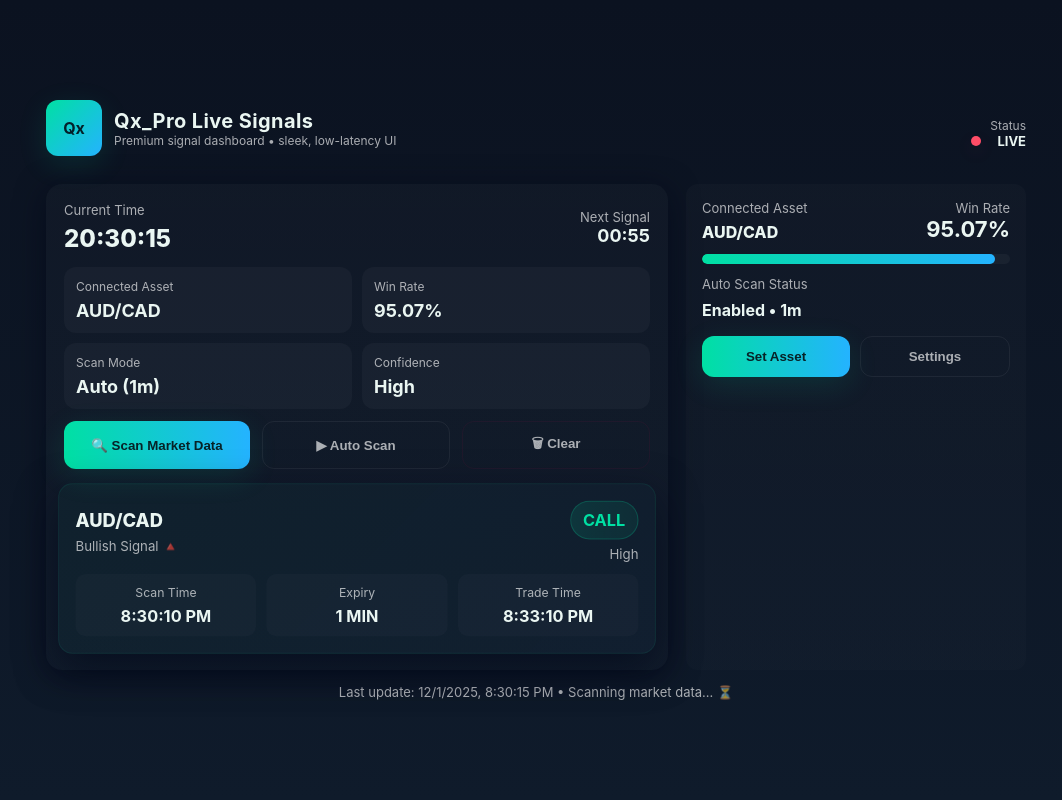
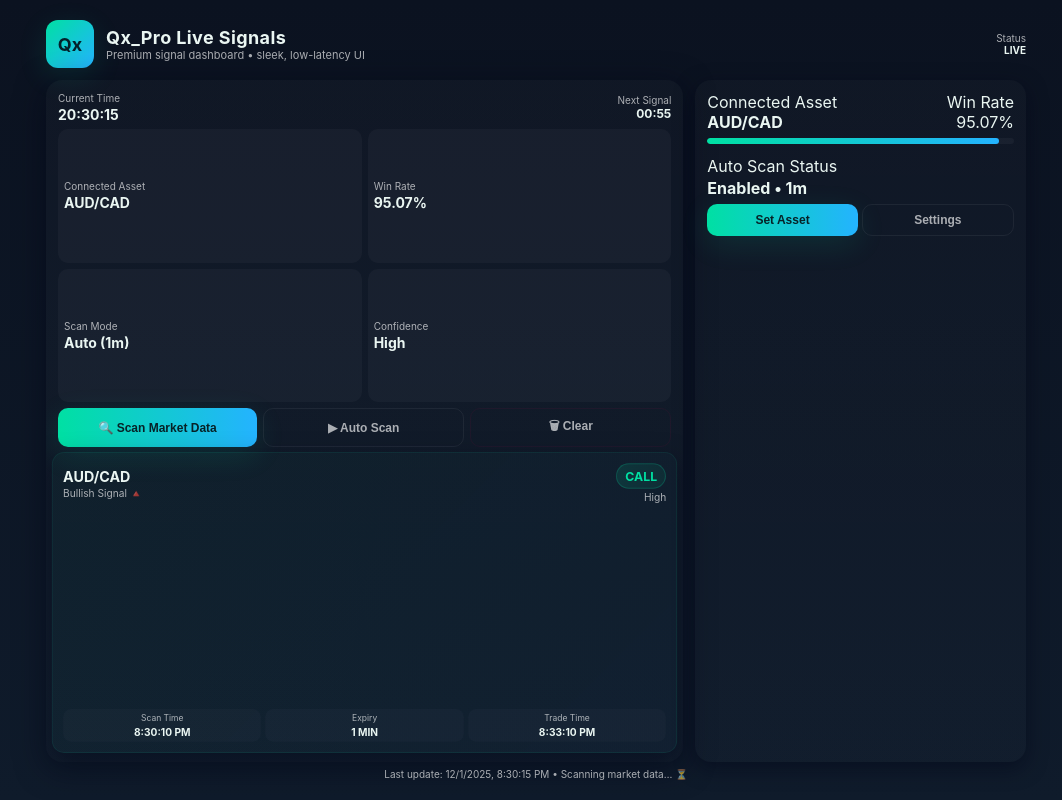
Before and after one commit to Traderparvej/Qx_Pro-Software, a plain HTML site: page signal.html in a window 1280 px wide. Shown: the whole page, without its empty margins (104-1166 px from the left). Drawn offline with Linux system fonts and the light colour scheme.

Commit message:
Update signal.html

```diff
--- a/signal.html
+++ b/signal.html
@@ -2,7 +2,7 @@
 <html lang="en">
 <head>
   <meta charset="utf-8" />
-  <meta name="viewport" content="width=device-width,initial-scale=1" />
+  <meta name="viewport" content="width=device-width,initial-scale=1,maximum-scale=1,user-scalable=no" />
   <title>Qx_Pro — Signal Dashboard</title>
   <style>
     :root{
@@ -12,81 +12,70 @@
       --radius:16px;
       font-family: Inter, ui-sans-serif, system-ui, -apple-system, "Segoe UI", Roboto, "Helvetica Neue", Arial;
     }
-    *{box-sizing:border-box}
-    html,body{height:100%;margin:0}
+    *{box-sizing:border-box;margin:0;padding:0}
+    html, body{height:100%;width:100%;overflow:hidden;margin:0;padding:0;}
     body{
       background: linear-gradient(180deg,var(--bg1),var(--bg2));
       color:#eaf6f2;
+      display:flex;
+      justify-content:center;
+      align-items:center;
       -webkit-font-smoothing:antialiased;
       -moz-osx-font-smoothing:grayscale;
-      padding:28px;display:flex;align-items:center;justify-content:center;
     }
-
-    .wrap{width:980px;max-width:96%;}
-
-    header{display:flex;align-items:center;justify-content:space-between;margin-bottom:18px;flex-wrap:wrap}
-    .brand{display:flex;gap:12px;align-items:center;margin-bottom:10px}
-    .logo{width:56px;height:56px;border-radius:12px;background:linear-gradient(135deg,var(--accent),var(--accent-2));display:flex;align-items:center;justify-content:center;font-weight:700;color:#042029;box-shadow:var(--neon)}
-    .brand h1{margin:0;font-size:20px;letter-spacing:0.4px}
-    .brand p{margin:0;font-size:12px;color:var(--muted)}
-
-    .top-stats{display:grid;grid-template-columns:1fr 340px;gap:18px}
-
-    .panel{background:linear-gradient(180deg, rgba(255,255,255,0.02), rgba(255,255,255,0.01));border-radius:var(--radius);padding:18px;box-shadow:0 6px 30px rgba(2,6,23,0.6)}
-
-    .status-grid{display:grid;grid-template-columns:repeat(2,1fr);gap:10px}
-    .stat{background:var(--glass);padding:12px;border-radius:12px;display:flex;flex-direction:column;align-items:flex-start}
-    .stat small{color:var(--muted);font-size:12px}
-    .stat strong{font-size:18px;margin-top:6px}
-
-    .controls{display:flex;gap:12px;margin-top:12px;flex-wrap:wrap}
-    .btn{flex:1;padding:12px 14px;border-radius:12px;text-align:center;font-weight:600;cursor:pointer;border:none}
+    .wrap{
+      display:flex;
+      flex-direction:column;
+      width:95%;
+      height:95%;
+      max-width:980px;
+      justify-content:space-between;
+    }
+    header{
+      display:flex;
+      justify-content:space-between;
+      align-items:center;
+      flex-wrap:wrap;
+    }
+    .brand{display:flex;align-items:center;gap:12px}
+    .logo{width:48px;height:48px;border-radius:12px;background:linear-gradient(135deg,var(--accent),var(--accent-2));display:flex;align-items:center;justify-content:center;font-weight:700;color:#042029;box-shadow:var(--neon);font-size:18px}
+    .brand h1{font-size:18px;letter-spacing:0.4px}
+    .brand p{font-size:11px;color:var(--muted)}
+    .top-stats{display:flex;flex:1;gap:12px;margin-top:12px;height:60%}
+    .panel{flex:2;display:flex;flex-direction:column;background:linear-gradient(180deg, rgba(255,255,255,0.02), rgba(255,255,255,0.01));border-radius:var(--radius);padding:12px;box-shadow:0 6px 30px rgba(2,6,23,0.6);overflow:hidden}
+    .right-card{flex:1;display:flex;flex-direction:column;background:linear-gradient(180deg, rgba(255,255,255,0.02), rgba(255,255,255,0.01));border-radius:var(--radius);padding:12px;box-shadow:0 6px 20px rgba(2,6,23,0.5);}
+    .status-grid{display:grid;grid-template-columns:repeat(2,1fr);gap:6px;flex:1}
+    .stat{background:var(--glass);padding:6px;border-radius:10px;display:flex;flex-direction:column;justify-content:center}
+    .stat small{font-size:10px;color:var(--muted)}
+    .stat strong{font-size:14px;margin-top:2px}
+    .controls{display:flex;gap:6px;margin-top:6px;flex-wrap:wrap}
+    .btn{flex:1;padding:8px 10px;border-radius:10px;text-align:center;font-weight:600;cursor:pointer;border:none;font-size:12px}
     .btn.scan{background:linear-gradient(90deg,var(--accent),var(--accent-2));color:#072227;box-shadow:var(--neon)}
     .btn.auto{background:transparent;border:1px solid rgba(255,255,255,0.06);color:var(--muted)}
     .btn.clear{background:transparent;border:1px solid rgba(255,0,80,0.06);color:var(--muted)}
-
-    .right-card{background:linear-gradient(180deg, rgba(255,255,255,0.02), rgba(255,255,255,0.01));padding:16px;border-radius:12px}
-
-    .live-dot{display:inline-block;width:10px;height:10px;border-radius:50%;background:#ff4d67;margin-right:8px;box-shadow:0 6px 18px rgba(255,77,103,0.12)}
-    .meter{font-size:22px;font-weight:700}
-    .small{font-size:13px;color:var(--muted)}
-
-    .signal-card{margin-top:18px;padding:16px;border-radius:14px;background:linear-gradient(135deg, rgba(0,224,163,0.03), rgba(36,179,255,0.02));border:1px solid rgba(0,224,163,0.08);box-shadow:0 14px 40px rgba(2,6,23,0.6)}
-    .signal-row{display:flex;align-items:center;justify-content:space-between;gap:14px;flex-wrap:wrap}
-    .pair{font-size:18px;font-weight:800}
-    .pill{padding:8px 12px;border-radius:999px;font-weight:700}
+    .signal-card{margin-top:8px;padding:10px;border-radius:12px;background:linear-gradient(135deg, rgba(0,224,163,0.03), rgba(36,179,255,0.02));border:1px solid rgba(0,224,163,0.08);box-shadow:0 10px 25px rgba(2,6,23,0.5);flex:1;display:flex;flex-direction:column;justify-content:space-between}
+    .signal-row{display:flex;justify-content:space-between;align-items:center;gap:6px;flex-wrap:wrap}
+    .pair{font-size:14px;font-weight:700}
+    .pill{padding:4px 8px;border-radius:999px;font-weight:700;font-size:12px}
     .call{background:linear-gradient(90deg,rgba(0,224,163,0.12),rgba(0,224,163,0.08));color:var(--accent);border:1px solid rgba(0,224,163,0.2)}
     .put{background:linear-gradient(90deg,rgba(255,77,103,0.06),rgba(255,77,103,0.03));color:#ff607e;border:1px solid rgba(255,77,103,0.12)}
-
-    .signal-meta{display:grid;grid-template-columns:repeat(3,1fr);gap:10px;margin-top:12px}
-    .meta{background:rgba(255,255,255,0.02);padding:10px;border-radius:10px;text-align:center}
-    .meta small{display:block;color:var(--muted);font-size:12px}
-    .meta strong{display:block;margin-top:6px;font-size:16px}
-
-    .footer{margin-top:14px;color:var(--muted);font-size:13px;text-align:center}
-
+    .signal-meta{display:grid;grid-template-columns:repeat(3,1fr);gap:4px;margin-top:6px;font-size:10px}
+    .meta{background:rgba(255,255,255,0.02);padding:4px;border-radius:8px;text-align:center}
+    .meta small{display:block;color:var(--muted)}
+    .meta strong{display:block;font-weight:700;margin-top:2px}
+    .footer{margin-top:6px;color:var(--muted);font-size:10px;text-align:center}
     .pulse{animation:pulse 2s infinite}
     @keyframes pulse{0%{transform:scale(1)}50%{transform:scale(1.02)}100%{transform:scale(1)}}
-
-    /* MOBILE LAYOUT - long scroll */
-    @media (max-width:880px){
-      .top-stats{grid-template-columns:1fr;gap:14px}
-      .right-card{order:-1;margin-bottom:16px}
-      .status-grid{grid-template-columns:1fr;gap:12px}
-      .controls{flex-direction:column}
-      .signal-row{flex-direction:column;align-items:flex-start;gap:10px}
-      .signal-meta{grid-template-columns:1fr;gap:10px}
-      header{flex-direction:column;align-items:flex-start;gap:10px}
-    }
-    @media (max-width:480px){
-      body{padding:14px;}
-      .wrap{width:100%;padding:0;}
-      .logo{width:48px;height:48px;font-size:18px}
-      .brand h1{font-size:18px}
-      .brand p{font-size:11px}
-      .btn{font-size:14px;padding:10px}
-      .signal-card{padding:12px}
-      .pill{padding:6px 10px;font-size:14px}
+    @media(max-width:480px){
+      .top-stats{flex-direction:column;height:auto}
+      .panel,.right-card{height:auto}
+      .status-grid{grid-template-columns:1fr;gap:4px}
+      .controls{flex-direction:column;gap:4px}
+      .btn{font-size:11px;padding:6px}
+      .pair{font-size:12px}
+      .pill{font-size:10px;padding:3px 6px}
+      .signal-meta{grid-template-columns:1fr;gap:3px;font-size:9px}
+      .meta{padding:3px;border-radius:6px}
     }
   </style>
 </head>
@@ -101,43 +90,31 @@
         </div>
       </div>
       <div style="text-align:right">
-        <div style="font-size:12px;color:var(--muted)">Status</div>
-        <div style="display:flex;align-items:center;gap:8px;justify-content:flex-end">
-          <span class="live-dot"></span><strong style="font-size:13px">LIVE</strong>
+        <div style="font-size:10px;color:var(--muted)">Status</div>
+        <div style="display:flex;align-items:center;gap:4px;justify-content:flex-end">
+          <span class="live-dot"></span><strong style="font-size:10px">LIVE</strong>
         </div>
       </div>
     </header>
 
     <div class="top-stats">
       <div class="panel">
-        <div style="display:flex;justify-content:space-between;align-items:center;flex-wrap:wrap">
+        <div style="display:flex;justify-content:space-between;align-items:center;flex-wrap:wrap;font-size:10px">
           <div>
-            <div style="font-size:13px;color:var(--muted)">Current Time</div>
-            <div id="timeLarge" style="font-size:24px;font-weight:800;margin-top:6px">--:--:--</div>
+            <div style="color:var(--muted)">Current Time</div>
+            <div id="timeLarge" style="font-weight:700;font-size:14px;margin-top:2px">--:--:--</div>
           </div>
           <div style="text-align:right">
-            <div style="font-size:13px;color:var(--muted)">Next Signal</div>
-            <div id="nextSignal" style="font-size:18px;font-weight:700">00:55</div>
+            <div style="color:var(--muted)">Next Signal</div>
+            <div id="nextSignal" style="font-weight:700;font-size:12px">00:55</div>
           </div>
         </div>
 
-        <div class="status-grid" style="margin-top:14px">
-          <div class="stat">
-            <small>Connected Asset</small>
-            <strong id="asset">USDARE-OTC</strong>
-          </div>
-          <div class="stat">
-            <small>Win Rate</small>
-            <strong id="win">93.74%</strong>
-          </div>
-          <div class="stat">
-            <small>Scan Mode</small>
-            <strong id="scanMode">Auto (1m)</strong>
-          </div>
-          <div class="stat">
-            <small>Confidence</small>
-            <strong id="confidence">High</strong>
-          </div>
+        <div class="status-grid" style="margin-top:6px">
+          <div class="stat"><small>Connected Asset</small><strong id="asset">USDARE-OTC</strong></div>
+          <div class="stat"><small>Win Rate</small><strong id="win">93.74%</strong></div>
+          <div class="stat"><small>Scan Mode</small><strong id="scanMode">Auto (1m)</strong></div>
+          <div class="stat"><small>Confidence</small><strong id="confidence">High</strong></div>
         </div>
 
         <div class="controls">
@@ -146,49 +123,32 @@
           <button class="btn clear" id="clearBtn">🗑 Clear</button>
         </div>
 
-        <div class="signal-card pulse" id="signalCard" style="margin-top:16px;">
+        <div class="signal-card pulse" id="signalCard">
           <div class="signal-row">
-            <div>
-              <div class="pair" id="pair">USDDZD-OTC</div>
-              <div style="color:var(--muted);font-size:13px;margin-top:6px">Bullish Signal 🔺</div>
-            </div>
-            <div style="display:flex;flex-direction:column;align-items:flex-end;gap:6px">
+            <div><div class="pair" id="pair">USDDZD-OTC</div><div style="color:var(--muted);font-size:10px;margin-top:2px">Bullish Signal 🔺</div></div>
+            <div style="display:flex;flex-direction:column;align-items:flex-end;gap:2px">
               <div class="pill call" id="direction">CALL</div>
-              <div style="font-size:13px;color:var(--muted)">High</div>
+              <div style="color:var(--muted);font-size:10px">High</div>
             </div>
           </div>
-
           <div class="signal-meta">
             <div class="meta"><small>Scan Time</small><strong id="scanTime">08:32 PM</strong></div>
             <div class="meta"><small>Expiry</small><strong id="expiry">1 MIN</strong></div>
             <div class="meta"><small>Trade Time</small><strong id="tradeTime">08:35 PM</strong></div>
           </div>
         </div>
-
       </div>
 
       <aside class="right-card">
-        <div style="display:flex;align-items:center;justify-content:space-between;gap:12px;flex-wrap:wrap">
-          <div>
-            <div class="small">Connected Asset</div>
-            <div style="font-weight:800;margin-top:6px" id="sideAsset">USDARE-OTC</div>
-          </div>
-          <div style="text-align:right">
-            <div class="small">Win Rate</div>
-            <div class="meter" id="sideWin">93.74%</div>
-          </div>
+        <div style="display:flex;justify-content:space-between;align-items:center;gap:6px;flex-wrap:wrap">
+          <div><div class="small">Connected Asset</div><div style="font-weight:700" id="sideAsset">USDARE-OTC</div></div>
+          <div style="text-align:right"><div class="small">Win Rate</div><div class="meter" id="sideWin">93.74%</div></div>
         </div>
-
-        <div style="height:10px;margin:12px 0;background:rgba(255,255,255,0.04);border-radius:8px;overflow:hidden">
-          <div id="winBar" style="height:100%;width:93.74%;background:linear-gradient(90deg,var(--accent),var(--accent-2));border-radius:8px"></div>
+        <div style="height:6px;margin:6px 0;background:rgba(255,255,255,0.04);border-radius:6px;overflow:hidden">
+          <div id="winBar" style="height:100%;width:93.74%;background:linear-gradient(90deg,var(--accent),var(--accent-2));border-radius:6px"></div>
         </div>
-
-        <div style="margin-top:10px">
-          <div class="small">Auto Scan Status</div>
-          <div style="margin-top:8px;font-weight:700" id="autoStatus">Enabled • 1m</div>
-        </div>
-
-        <div style="margin-top:16px;display:flex;gap:10px;flex-wrap:wrap">
+        <div style="margin-top:6px"><div class="small">Auto Scan Status</div><div style="margin-top:2px;font-weight:700" id="autoStatus">Enabled • 1m</div></div>
+        <div style="margin-top:6px;display:flex;gap:4px;flex-wrap:wrap">
           <button class="btn scan" style="flex:1">Set Asset</button>
           <button class="btn auto" style="flex:1">Settings</button>
         </div>
@@ -227,7 +187,6 @@
     }
     setInterval(showSignal,12000);
     showSignal();
-
     document.getElementById('scanBtn').addEventListener('click', showSignal);
     document.getElementById('clearBtn').addEventListener('click', ()=>{
       document.getElementById('pair').textContent='—';
```
